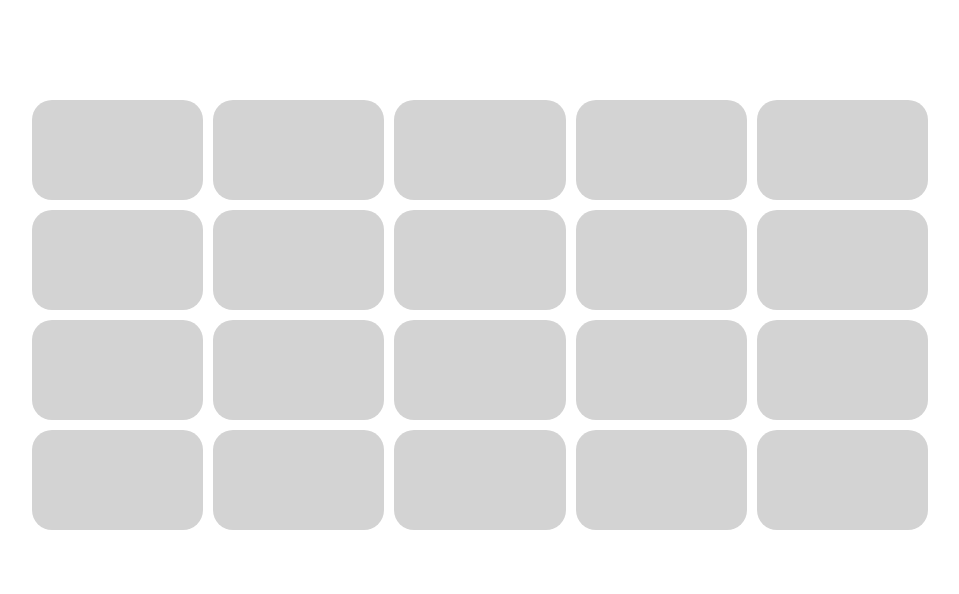
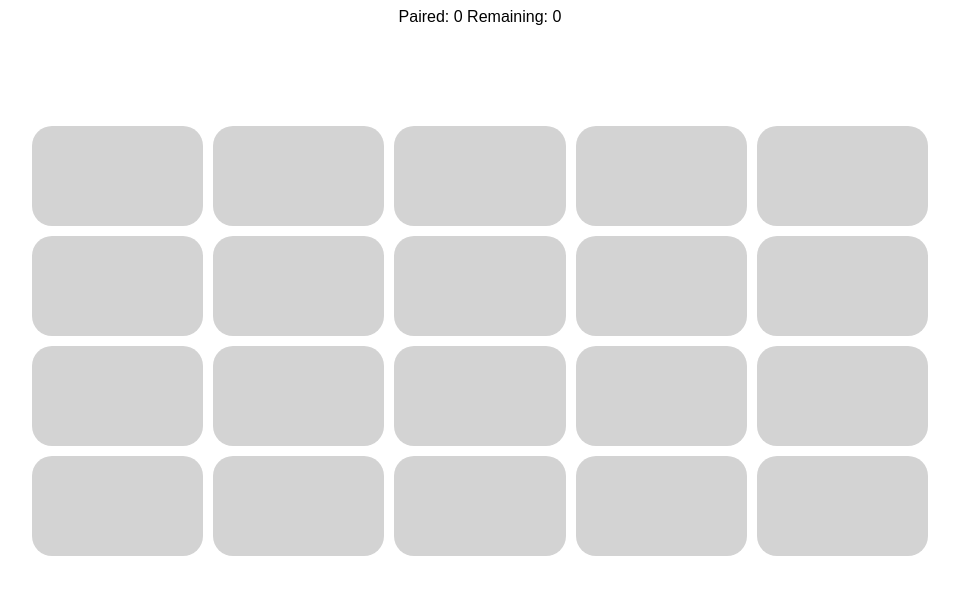
Before and after one commit to shrfrn/memory-game-starter-ca-aug24, a plain HTML site: page index.html in a window 1280 px wide. Shown: the whole page, without its empty margins (160-1119 px from the left). Drawn offline with Linux system fonts and the light colour scheme.

Commit message:
Add stats

```diff
--- a/index.html
+++ b/index.html
@@ -10,6 +10,12 @@
 </head>
 
 <body onload="init()">
+	<div class="stats">
+		<span>Paired:</span>
+		<span class="paired-count">0</span>
+		<span>Remaining:</span>
+		<span class="remaining-count">0</span>
+	</div>
 	<main>
 	</main>
 	<script src="js/memory-game.js"></script>
```
